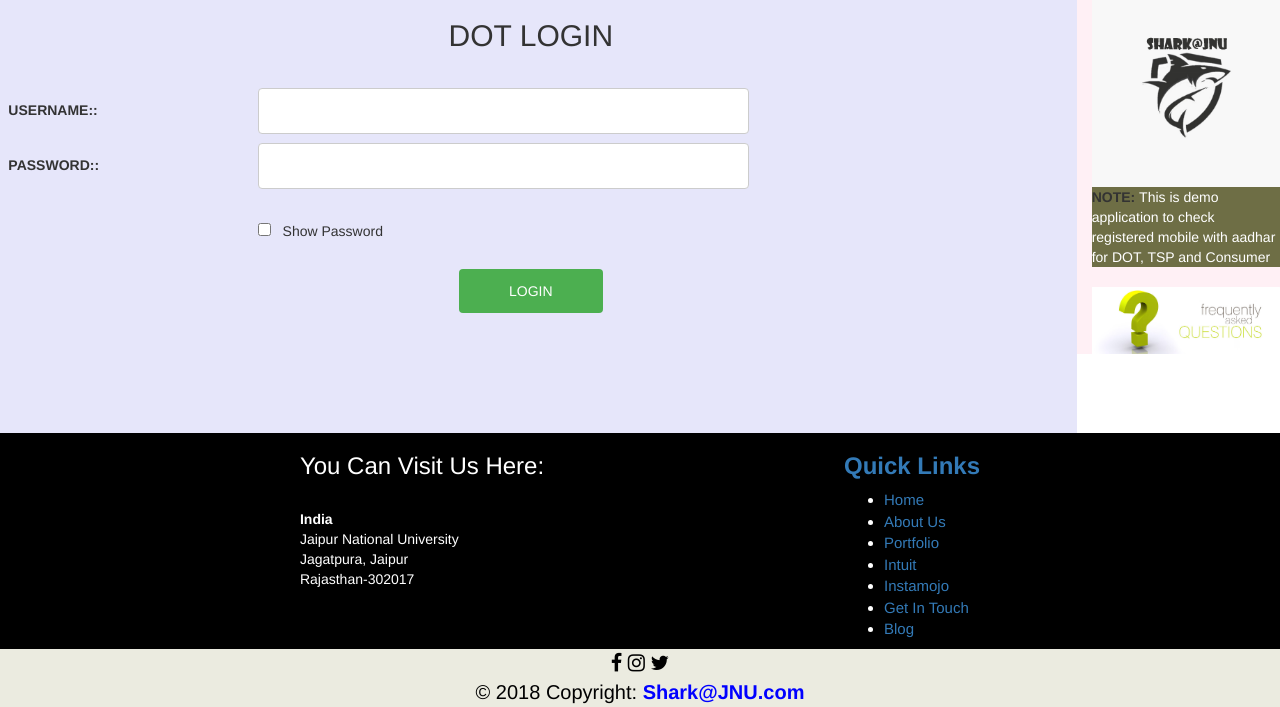
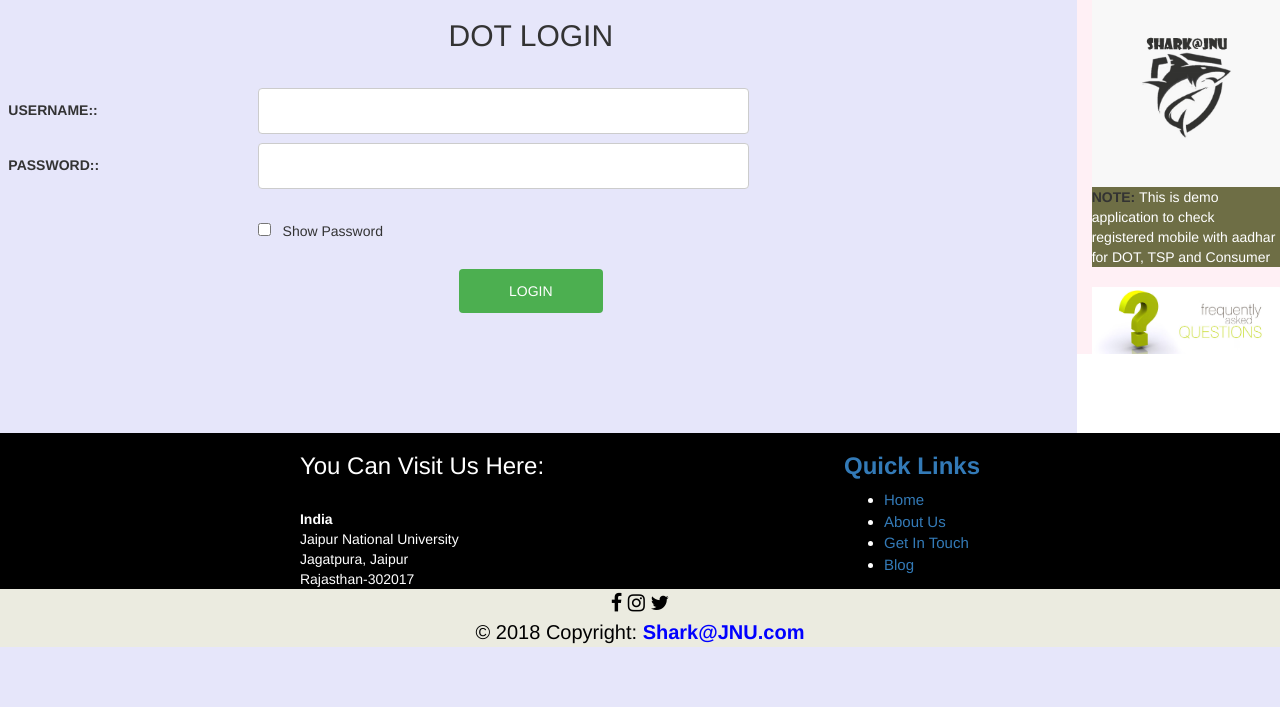
Before and after one commit to manishkumar212111/CodeChamp, a Flask app: page /login_DOT in a window 1280 px wide. Shown: the part 233-940 px from the top of the page. After the commit the page ends 880 px from the top, so only its background shows below. Run offline with Flask 2, Linux system fonts and the light colour scheme; some libraries are stand-ins or nearby versions.

Commit message:
first commit

```diff
--- a/microservices/app/src/templates/footer.html
+++ b/microservices/app/src/templates/footer.html
@@ -30,21 +30,13 @@
             <h3><b>Quick Links</b></h3>
             <ul>
                 <li>
-                    <a style="text-decoration: none;" href="#">Home</a>
+                    <a style="text-decoration: none;" href="https://app.despairing12.hasura-app.io/">Home</a>
                 </li>
                 <li>
-                    <a style="text-decoration: none;" href="#">About Us</a>
+                    <a style="text-decoration: none;" href="https://app.despairing12.hasura-app.io/about_us" target="_blank">About Us</a>
                 </li>
                 <li>
-                    <a style="text-decoration: none;" href="#">Portfolio</a>
-                </li>
-                <li>
-                    <a style="text-decoration: none;" href="#">Intuit</a>
-                </li>
-                <li>
-                    <a style="text-decoration: none;" href="#">Instamojo</a>
-                </li>
-                <li>
+
                     <a style="text-decoration: none;" href="#">Get In Touch</a>
                 </li>
                 <li>
--- a/microservices/app/src/templates/sidebar.html
+++ b/microservices/app/src/templates/sidebar.html
@@ -19,7 +19,7 @@
  <div style="background-color:#6e6e45;">
 <pr><b>NOTE: </b><font color="white">This is demo application to check registered mobile with aadhar for DOT, TSP and Consumer</font> </pr>
 </div><br>
-     <a href="">
+     <a href="https://app.despairing12.hasura-app.io/faqs">
 <img src="/static/Images/faqs.jpg" alt="FAQs" width="100%" height="auto"></a>
 </body>
 </html>
```
